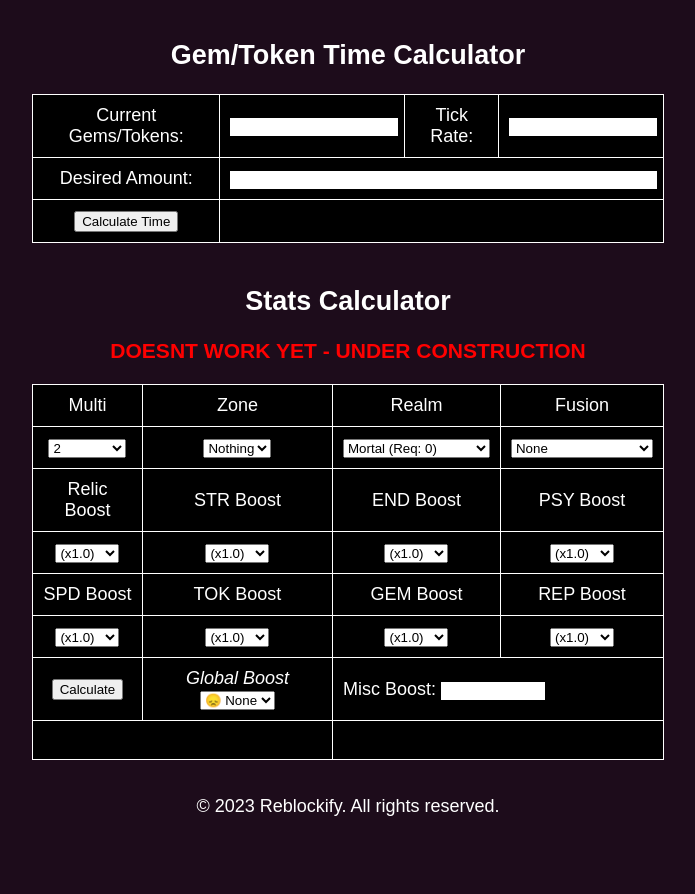
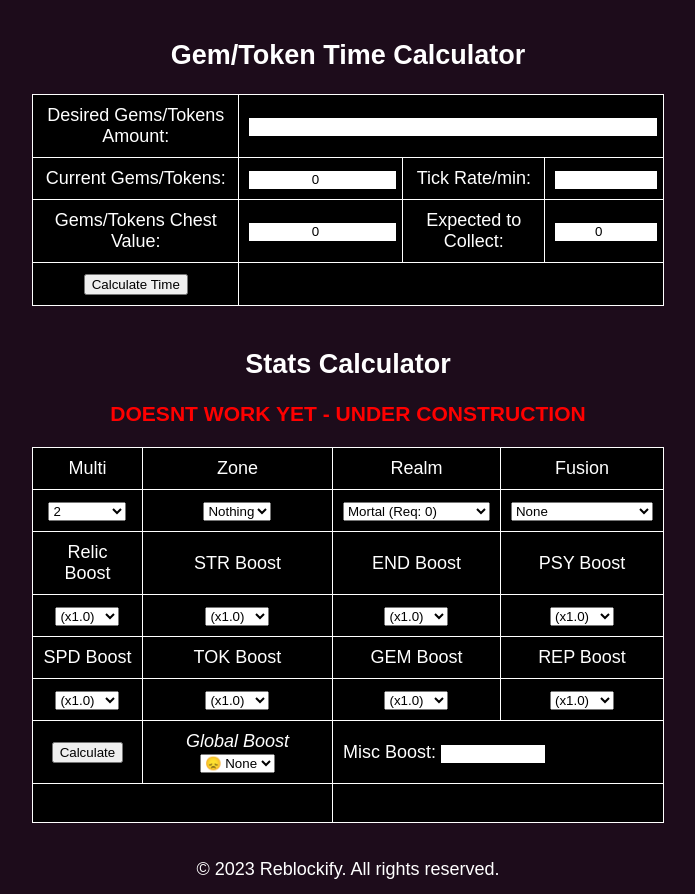
Before and after one commit to ubegformercy/shs, a plain HTML site: page index.html in a window 1280 px wide. Shown: the part 1011-1905 px from the top of the page, without its empty margins (292-987 px from the left). Before the commit the page ends 1851 px from the top, so only its background shows below. Drawn offline with Linux system fonts and the light colour scheme.

Commit message:
Update index.html

```diff
--- a/index.html
+++ b/index.html
@@ -69,17 +69,25 @@
 <br>
 <h2>Gem/Token Time Calculator</h2>
 <table>
+    <tr>
+    <td>Desired Gems/Tokens Amount:</td>
+    <td colspan="3"><input type="number" id="desired_tokens"></td>
+  </tr>
   <tr>
     <td>Current Gems/Tokens:</td>
-    <td><input type="number" id="current_tokens"></td>
-    <td>Tick Rate:</td>
+    <td><input type="number" id="current_tokens" value="0"></td>
+    <td>Tick Rate/min:</td>
     <td>
       <input type="number" id="evolution">
     </td>
   </tr>
   <tr>
-    <td>Desired Amount:</td>
-    <td colspan="3"><input type="number" id="desired_tokens"></td>
+    <td>Gems/Tokens Chest Value:</td>
+    <td><input type="number" id="chest_val" value="0"></td>
+    <td>Expected to Collect:</td>
+    <td>
+      <input type="number" id="chests" value="0">
+    </td>
   </tr>
   <tr>
     <td><button onclick="calculateTokenTime()">Calculate Time</button></td>
```
